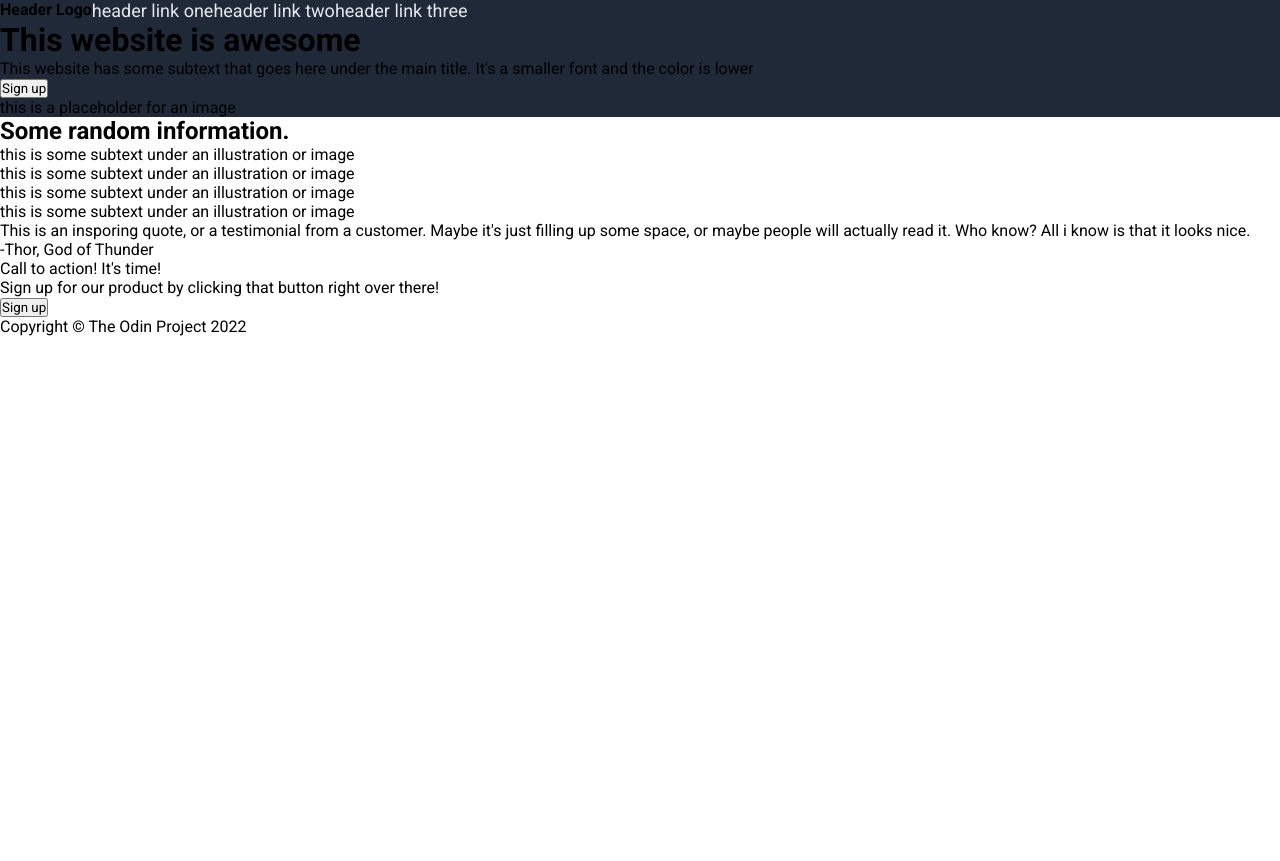
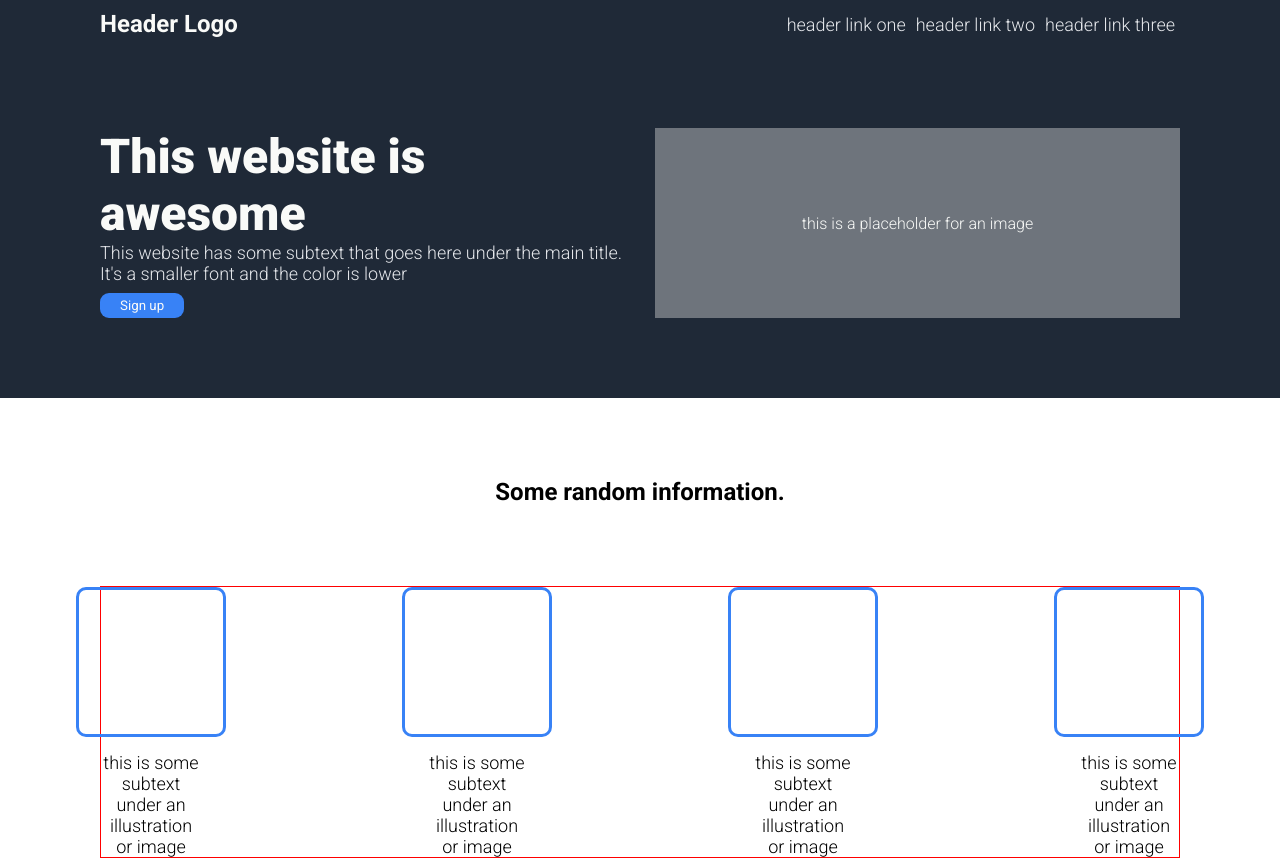
Before and after one commit to Synetic87/odin-project-landingpage, a plain HTML site: page index.html in a window 1280 px wide. Shown: the top 861 px of the page. Before the commit the page ends 800 px from the top, so only its background shows below. Drawn offline with Linux system fonts and the light colour scheme.

Commit message:
Weitere Sections im CSS ausfüllen. Sec 1 angfangen
Angefangen Section one zu stylen. Größen stimmen noch nicht.
Button muss auch noch angepasst werden.

```diff
--- a/css/style.css
+++ b/css/style.css
@@ -8,9 +8,18 @@
 
 }
 
+
 header {
     background-color: #1F2937;
     display: flex;
+    padding: 10px 100px;
+    justify-content: space-between;
+    align-items: center;
+}
+
+h4 {
+    font-size: 24px;
+    color: #F9FAF8;
 }
 
 ul {
@@ -19,14 +28,112 @@ ul {
 
 li {
     list-style-type: none;
+    padding: 0 5px;
 }
 
 a {
     font-size: 18px;
     color: #E5E7EB;
     text-decoration: none;
+    font-weight: 300;
 }
 
 .hero {
     background-color: #1F2937;
+    padding: 80px 100px;
+    display: flex;
 }
+
+.hero--links {
+    flex: 1;
+    padding-right: 30px;
+}
+
+.hero--rechts {
+    background-color: #6E747C;
+    flex: 1;
+    display: flex;
+    justify-content: center;
+    align-items: center;
+}
+
+.heroimg-txt {
+    color: #F9FAF8;
+    font-weight: 300;
+}
+
+h1 {
+    font-size: 48px;
+    font-weight: 900;
+    color: #F9FAF8;
+}
+
+.hero--text {
+    font-size: 18px;
+    color: #E5E7EB;
+    font-weight: 300;
+    padding-bottom: 9px;
+}
+
+button {
+    padding: 5px 20px;
+    color: #F9FAF8;
+    border-radius: 9px;
+    border: none;
+}
+
+.section-one {
+    padding: 80px 100px;
+}
+
+h2 {
+    text-align: center;
+    margin-bottom: 80px;
+}
+.cards {
+    display: flex;
+    justify-content: space-between;
+    align-items: center;
+    border: solid 1px red;
+}
+
+.card {
+    display: flex;
+    flex-direction: column;
+    align-items: center;
+    width: 100px;
+}
+.card--img {
+    width: 150px;
+    height: 150px;
+    border: solid 3px #3882F6;
+    border-radius: 10px;
+    margin-bottom: 15px;
+}
+.cardtext {
+    font-size: 18px;
+    font-weight: 300;
+    text-align: center;
+}
+
+.section-two {
+    background-color: #E5E7EB;
+}
+
+.zitat {
+    font-size: 36px;
+    font-weight: 400;
+    color: #1F2937;
+}
+
+button, .cta {
+    background-color: #3882F6;
+}
+
+
+
+
+footer {
+    background-color: #1F2937;
+    color: #F9FAF8;
+}
--- a/index.html
+++ b/index.html
@@ -8,7 +8,7 @@
     <link rel="stylesheet" href="css/style.css">
     <link rel="preconnect" href="https://fonts.googleapis.com">
 <link rel="preconnect" href="https://fonts.gstatic.com" crossorigin>
-<link href="https://fonts.googleapis.com/css2?family=Roboto:ital,wght@0,400;0,700;0,900;1,300&display=swap" rel="stylesheet">
+<link href="https://fonts.googleapis.com/css2?family=Roboto:ital,wght@0,300;0,400;0,700;0,900;1,300&display=swap" rel="stylesheet">
 </head>
 <body>
 <header>
@@ -24,17 +24,18 @@
     <div class="hero">
         <div class="hero--links">
             <h1>This website is awesome</h1>
-            <p>This website has some subtext that goes here under the main title. It's a smaller font and the color is lower</p>
+            <p class="hero--text">This website has some subtext that goes here under the main title. It's a smaller font and the color is lower</p>
             <button>Sign up</button>
         </div>
         <div class="hero--rechts">
-            <p>this is a placeholder for an image</p>
+            <p class="heroimg-txt">this is a placeholder for an image</p>
         </div>
     </div>
 
     <div class="content">
         <div class="section-one">
             <h2>Some random information.</h2>
+            <div class="cards">
             <div class="card">
                 <div class="card--img">
 
@@ -59,6 +60,7 @@
                 </div>
                 <p class="cardtext">this is some subtext under an illustration or image</p>
             </div>
+        </div>
         </div><div class="section-two">
             <p class="zitat">
                 This is an insporing quote, or a testimonial from a customer. Maybe it's just filling up some space, or maybe people will actually read it. Who know? All i know is that it looks nice.
```
